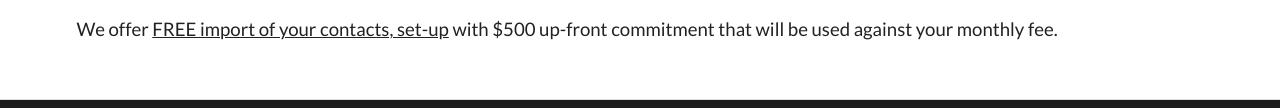
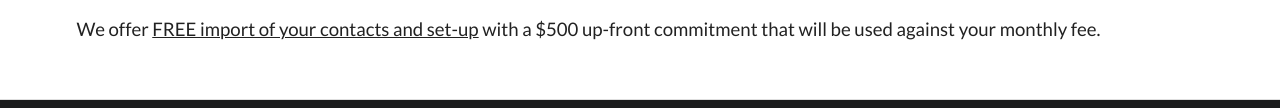
Before and after one commit to trowelo/trowelo.github.io, a plain HTML site: page index.html in a window 1280 px wide. Shown: the part 2268-2376 px from the top of the page. Drawn offline with nearby package versions, Linux system fonts and the light colour scheme.

Commit message:
Text changes.

```diff
--- a/index.html
+++ b/index.html
@@ -246,7 +246,7 @@
                             </ul>
                         </div>
                         <p>
-                        We offer <u>FREE import of your contacts, set-up</u> with $500 up-front commitment that will be used against your monthly fee.
+                        We offer <u>FREE import of your contacts and set-up</u> with a $500 up-front commitment that will be used against your monthly fee.
                         </p>
                         <!--
                         <br/>
```
